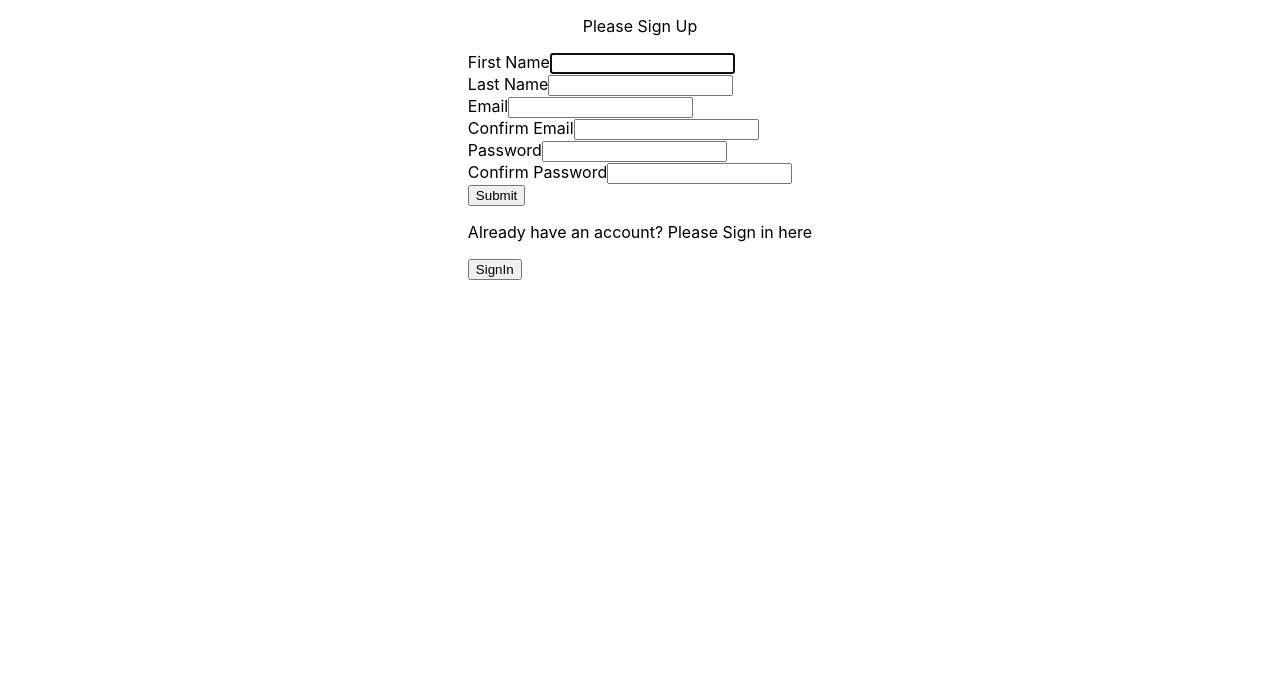
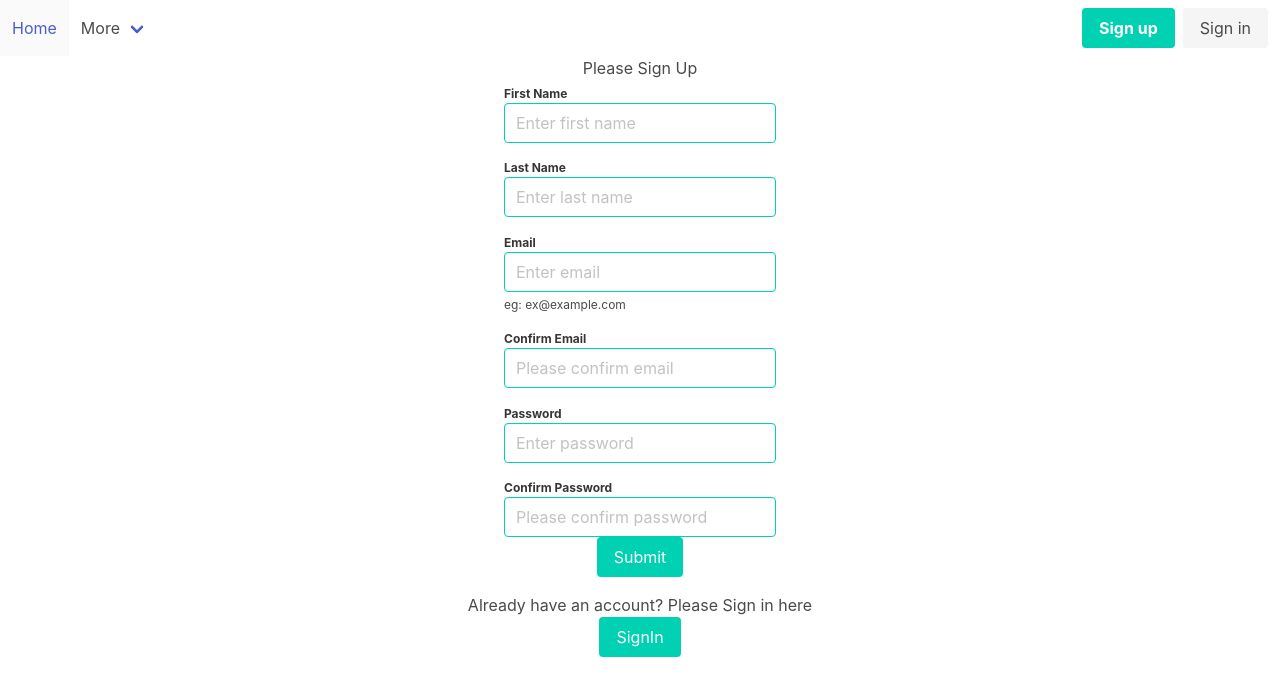
Before and after one commit to anjalidiwakar/react-startup-app, a React (Create React App) app: page /admin in a window 1280 px wide. Both pictures are taken after a click on the button "SignUp". Shown: the top 696 px of the page. Built offline with nearby package versions, Linux system fonts and the light colour scheme.

Commit message:
styling changes

```diff
--- a/package.json
+++ b/package.json
@@ -10,6 +10,7 @@
     "bulma": "^0.9.1",
     "react": "^17.0.1",
     "react-bootstrap": "^1.4.0",
+    "react-bulma-components": "^3.4.0",
     "react-button": "^1.2.1",
     "react-dom": "^17.0.1",
     "react-form": "^4.0.1",
--- a/public/index.html
+++ b/public/index.html
@@ -10,6 +10,7 @@
       content="Web site created using create-react-app"
     />
     <link rel="apple-touch-icon" href="%PUBLIC_URL%/logo192.png" />
+    <link rel="stylesheet" href="https://cdn.jsdelivr.net/npm/bulma@0.9.1/css/bulma.min.css" />
     <!--
       manifest.json provides metadata used when your web app is installed on a
       user's mobile device or desktop. See https://developers.google.com/web/fundamentals/web-app-manifest/
--- a/src/components/App.jsx
+++ b/src/components/App.jsx
@@ -1,5 +1,5 @@
-import React from 'react';
-import { Route } from 'react-router-dom';
+import React, { useState } from 'react';
+import { Route, Switch } from 'react-router-dom';
 import User from './user/User';
 import Header from './header/Header';
 import Admin from './admin/Admin';
@@ -7,12 +7,19 @@ import HomePage from './home/home';
 import Polls from './polls/polls';
 
 export default function App() {
+    const [showSignin, setShowLogin] = useState(false);
+    const [showSignup, setSignup] = useState(false);
+
     return (
         <div>
-            <Route exact path="/" component={HomePage} />
+            <Header signinToken={setShowLogin} signupToken={setSignup}/>
+            <Switch>
+            {/* <Route exact path="/" component={HomePage} token={showLogin}/> */}
+            <Route exact path="/"  component={() => <HomePage signinToken={showSignin} signupToken={showSignup} />} />
             <Route path="/admin" component={Admin} />
             <Route path="/user" component={User} />
             <Route path="/polls" component={Polls} />
+            </Switch>
         </div>
     );
 }
--- a/src/components/SignUp/signup.jsx
+++ b/src/components/SignUp/signup.jsx
@@ -51,64 +51,91 @@ export default function SignUp() {
         return (
             <div className="signUp-wrapper">
                 <p> Please Sign Up</p>
-                <Form onSubmit={handleClick}>
-                    <Form.Group controlId='firstName'>
-                        <Form.Label>First Name</Form.Label>
-                        <Form.Control
-                            required
-                            autoFocus
-                            value={firstName}
-                            onChange={(v) => setFirstName(v.target.value)}
-                        />
-                    </Form.Group>
-                    <Form.Group controlId='lastName'>
-                        <Form.Label>Last Name</Form.Label>
-                        <Form.Control
-                            value={lastName}
-                            onChange={(v) => setlastName(v.target.value)}
-                        />
-                    </Form.Group>
-                    <Form.Group controlId='email'>
-                        <Form.Label>Email</Form.Label>
-                        <Form.Control
-                            required
-                            type="email"
-                            value={email}
-                            onChange={(v) => setemail(v.target.value)}
-                        />
-                    </Form.Group>
-                    <Form.Group controlId='confirmEmail'>
-                        <Form.Label>Confirm Email</Form.Label>
-                        <Form.Control
-                            required
-                            type="confirmEmail"
-                            value={confirmEmail}
-                            onChange={(v) => setconfirmEmail(v.target.value)}
-                        />
-                    </Form.Group>
-                    <Form.Group controlId='password'>
-                        <Form.Label>Password</Form.Label>
-                        <Form.Control
-                            required
-                            type="password"
-                            value={password}
-                            onChange={(v) => setpassword(v.target.value)}
-                        />
-                    </Form.Group>
-                    <Form.Group controlId='confirmPassword'>
-                        <Form.Label>Confirm Password</Form.Label>
-                        <Form.Control
-                            required
-                            type="password"
-                            value={confirmPassword}
-                            onChange={(v) => setconfirmPassword(v.target.value)}
-                        />
-                    </Form.Group>
+<div >
+                <div className="field">
+                <div className="field-label is-small">
+                        <label className="label has-text-left">First Name</label>
+                    </div>
+                    <div className="field-body">
+                        <div className="field">
+                            <p className="control">
+                                <input className="input is-primary" type="text" value={firstName} onChange={(v) => setFirstName(v.target.value)}
+                                    placeholder="Enter first name"></input>
+                            </p>
+                        </div>
+                    </div>
+                </div>
+                <div className="field">
+                <div className="field-label is-small">
+                        <label className="label has-text-left">Last Name</label>
+                    </div>
+                    <div className="field-body">
+                        <div className="field">
+                            <p className="control">
+                                <input className="input is-primary" type="text" value={lastName} onChange={(v) => setlastName(v.target.value)}
+                                    placeholder="Enter last name"></input>
+                            </p>
+                        </div>
+                    </div>
+                </div>
+                <div className="field">
+                <div className="field-label is-small">
+                        <label className="label has-text-left">Email</label>
+                    </div>
+                    <div className="field-body">
+                        <div className="field">
+                            <p className="control">
+                                <input className="input is-primary" type="email" value={email} onChange={(v) => setemail(v.target.value)}
+                                    placeholder="Enter email"></input>
+                                <p className="help">eg: ex@example.com</p>
+                            </p>
+                        </div>
+                    </div>
+                </div>
+                <div className="field">
+                <div className="field-label is-small">
+                        <label className="label has-text-left">Confirm Email</label>
+                    </div>
+                    <div className="field-body">
+                        <div className="field">
+                            <p className="control">
+                                <input className="input is-primary" type="email" value={confirmEmail} onChange={(v) => setconfirmEmail(v.target.value)}
+                                    placeholder="Please confirm email"></input>
+                            </p>
+                        </div>
+                    </div>
+                </div>
+                <div className="field">
+                <div className="field-label is-small">
+                        <label className="label has-text-left">Password</label>
+                    </div>
+                    <div className="field-body">
+                        <div className="field">
+                            <p className="control">
+                                <input className="input is-primary" type="password" value={password} onChange={(v) => setpassword(v.target.value)}
+                                    placeholder="Enter password"></input>
+                            </p>
+                        </div>
+                    </div>
+                </div>
+                <div className="field">
+                    <div className="field-label is-small">
+                        <label className="label has-text-left">Confirm Password</label>
+                    </div>
+                    <div className="field-body">
+                        <div className="field">
+                            <p className="control">
+                                <input className="input is-primary" type="password" value={confirmPassword} onChange={(v) => setconfirmPassword(v.target.value)}
+                                    placeholder="Please confirm password"></input>
+                            </p>
+                        </div>
+                    </div>
+                </div>
+</div>
+                <Button className="buttons button is-primary" type="submit" onClick={handleClick}>Submit</Button>
+                <p> Already have an account? Please Sign in here</p>
+                <Button className="buttons button is-primary" onClick={handleSignIn}>SignIn</Button>
 
-                    <Button type="submit">Submit</Button>
-                    <p> Already have an account? Please Sign in here</p>
-                    <Button onClick={handleSignIn}>SignIn</Button>
-                </Form>
             </div>
         );
     }
@@ -123,8 +150,8 @@ export default function SignUp() {
     else if (renderState === "SignedUp") {
         return (
             <div className="signUp-wrapper">
-                Your account is successfully created. Please sign in here.
-                <SignInHere />
+                Your account is successfully created. Please sign in.
+                {/* <SignInHere /> */}
             </div>
         )
     }
--- a/src/components/header/Header.jsx
+++ b/src/components/header/Header.jsx
@@ -1,13 +1,147 @@
-import React from 'react';
+import React, { useState } from 'react';
 import { render } from 'react-dom';
-import { NavLink } from 'react-router-dom'
+import { NavLink, useHistory } from 'react-router-dom'
 import '../Common.css';
 import './Header.css';
-export default function Header() {
-    return (
-        <nav className="align-right">
-            <NavLink to="/admin" >Admin </NavLink> {" | "}
-            <NavLink to="/User" >User </NavLink>
-        </nav>
-    );
+import SignIn from '../signIn/SignIn';
+export default function Header(props) {
+    let isUserLoggedIn = false;
+    let users = localStorage.getItem("users"), user, compToRender;
+    const history = useHistory();
+    if (users) {
+        users = JSON.parse(users);
+    }
+    if (sessionStorage.getItem("email") != null) {
+
+        isUserLoggedIn = true;
+        alert(isUserLoggedIn);
+        user = users.find(u => u.email === sessionStorage.getItem("email"));
+    }
+    function signOutUser() {
+        sessionStorage.removeItem("email");
+    }
+    function onClicksignUp() {
+        props.signinToken(false);
+        props.signupToken(true);
+    }
+    function onClicksignIn() {
+        props.signupToken(false);
+        props.signinToken(true);
+    }
+    if (!isUserLoggedIn)
+        return (
+            <>
+                <nav class="navbar" role="navigation" aria-label="main navigation">
+                    <div class="navbar-brand">
+                        {/* <a class="navbar-item" href="https://bulma.io">
+                            <img src="https://bulma.io/images/bulma-logo.png" width="112" height="28" />
+                        </a> */}
+                        <a role="button" class="navbar-burger" aria-label="menu" aria-expanded="false" data-target="navbarBasicExample">
+                            <span aria-hidden="true"></span>
+                            <span aria-hidden="true"></span>
+                            <span aria-hidden="true"></span>
+                        </a>
+                    </div>
+
+                    <div id="navbarBasicExample" class="navbar-menu">
+                        <div class="navbar-start">
+                            <a class="navbar-item">
+                                Home
+                             </a>
+                            <div class="navbar-item has-dropdown is-hoverable">
+                                <a class="navbar-link">
+                                    More
+            </a>
+                                <div class="navbar-dropdown">
+                                    <a class="navbar-item">
+                                        About
+              </a>
+                                    <a class="navbar-item">
+                                        Contact
+              </a>
+                                    <hr class="navbar-divider" />
+                                    <a class="navbar-item">
+                                        Report an issue
+              </a>
+                                </div>
+                            </div>
+                        </div>
+                        <div class="navbar-end">
+                            <div class="navbar-item">
+                                <div class="buttons">
+                                    <a class="button is-primary">
+                                        <strong onClick={onClicksignUp}>Sign up</strong>
+                                    </a>
+                                    <a class="button is-light" onClick={onClicksignIn}>
+                                        Sign in
+              </a>
+                                </div>
+                            </div>
+                        </div>
+                    </div>
+                </nav>
+                {compToRender}
+            </>
+        );
+
+    else
+        return (
+            <nav class="navbar" role="navigation" aria-label="main navigation">
+                <div class="navbar-brand">
+                    {/* <a class="navbar-item" href="https://bulma.io">
+                        <img src="https://bulma.io/images/bulma-logo.png" width="112" height="28" />
+                    </a> */}
+                    <a role="button" class="navbar-burger" aria-label="menu" aria-expanded="false" data-target="navbarBasicExample">
+                        <span aria-hidden="true"></span>
+                        <span aria-hidden="true"></span>
+                        <span aria-hidden="true"></span>
+                    </a>
+                </div>
+
+                <div id="navbarBasicExample" class="navbar-menu">
+                    <div class="navbar-start">
+                        <a class="navbar-item">
+                            Home
+                 </a>
+                        <div class="navbar-item has-dropdown is-hoverable">
+                            <a class="navbar-link">
+                                More
+</a>
+                            <div class="navbar-dropdown">
+                                <a class="navbar-item">
+                                    About
+  </a>
+                                <a class="navbar-item">
+                                    Jobs
+  </a>
+                                <a class="navbar-item">
+                                    Contact
+  </a>
+                                <hr class="navbar-divider" />
+                                <a class="navbar-item">
+                                    Report an issue
+  </a>
+                            </div>
+                        </div>
+                    </div>
+                    <div class="navbar-end">
+                        <div class="navbar-item">
+                            Welcome {JSON.stringify(user.firstName)}
+                            <div class="navbar-item has-dropdown is-hoverable">
+                                <a class="navbar-link">
+
+                                </a>
+                                <div class="navbar-dropdown">
+                                    <a onClick={signOutUser} class="navbar-item">
+                                        Sign out
+              </a>
+
+                                </div>
+                            </div>
+                        </div>
+                    </div>
+                </div>
+            </nav>
+        );
+
 }
--- a/src/components/home/home.jsx
+++ b/src/components/home/home.jsx
@@ -1,22 +1,53 @@
 import { render } from '@testing-library/react';
-import React from 'react';
+import React, { useState } from 'react';
 import '../Common.css';
 import SignIn from '../signIn/SignIn';
+import SignUp from '../SignUp/Signup';
+import User from "../user/User";
 
-function NavigateToPortal() {
-  alert('hey');
-}
+export default function HomePage(props) {
+  let userExistsOrNot = sessionStorage.getItem("email");
+  const [userSignedIn, setUserSignedIn] = useState(false);
+  if(sessionStorage.getItem("email") != null)
+  {
+      setUserSignedIn(true);
+  }
 
-function Button(props) {
-  const handleClick = () => NavigateToPortal();
-  return <button onClick={handleClick}> {props.role}</button>
-}
-export default function HomePage() {
-  return (
+  if(props.signinToken)
+  {
+    return (
       <div className="wrapper">
         Welcome to Home Page
-        <SignIn />
+        <SignIn setUserToke={props.setUserToken}/>
       </div>
     );
+  }
+  else if(props.signupToken)
+  {
+    return (
+      <div className="wrapper">
+        Welcome to Home Page
+        <SignUp />
+      </div>
+    );
+  }
+  else if(userSignedIn)
+  {
+    return (
+      <div className="wrapper">
+
+        <User />
+      </div>
+    );
+  }
+  else{
+    return (
+      <div className="wrapper">
+        Welcome to Home Page
+
+      </div>
+    );
+  }
+
 
 }
--- a/src/components/polls/polls.jsx
+++ b/src/components/polls/polls.jsx
@@ -30,7 +30,6 @@ export default function Polls() {
     // this.setState({
     //   pollAnswers: newPollAnswers
     // })
-    alert("hello");
   }
 
   //render () {
--- a/src/components/signIn/SignIn.jsx
+++ b/src/components/signIn/SignIn.jsx
@@ -7,7 +7,7 @@ import "./SignIn.css";
 import { Link } from 'react-router-dom';
 import Admin from '../admin/Admin';
 
-export default function Login() {
+export default function Login(props) {
     const [email, setEmail] = useState("");
     const [password, setPassword] = useState("");
     const [renderState, setRenderState] = useState("");
@@ -28,7 +28,8 @@ export default function Login() {
                 sessionStorage.setItem("email", email);
                 sessionStorage.setItem("password", password);
                 sessionStorage.setItem("role", user.role);
-                window.location.href = "http://localhost:3000/" + user.role;
+                props.setUserToken(true);
+               // window.location.href = "http://localhost:3000/" + user.role;
             }
             else {
                 validationError = "Password is incorrect, please try again.";
@@ -42,35 +43,33 @@ export default function Login() {
 
     if (renderState === "") {
         return (
+            <>
             <div className="login-wrapper">
                 <p>Please Sign In</p>
-                <Form onSubmit={handleSubmit}>
-                    <Form.Group size="lg" controlId="email">
-                        <Form.Label>Email</Form.Label>
-                        <Form.Control
-                            autoFocus
-                            required
-                            type="email"
-                            value={email}
-                            onChange={(e) => setEmail(e.target.value)}
-                        />
-                    </Form.Group>
-                    <Form.Group size="lg" controlId="password">
-                        <Form.Label>Password</Form.Label>
-                        <Form.Control
-                            required
-                            type="password"
-                            value={password}
-                            onChange={(e) => setPassword(e.target.value)}
-                        />
-                    </Form.Group>
-                    <Button block size="lg" type="submit" disabled={!validateForm()}>
-                        Login
+                <div class="field">
+                    <label class="label is-large">Email</label>
+                    <div class="control">
+                        <input class="input is-normal" type="email" value={email}
+                            onChange={(e) => setEmail(e.target.value)} placeholder="Enter email" />
+                    </div>
+                </div>
+                <div class="field">
+                    <label class="label is-normal">Password</label>
+                    <div class="control">
+                        <input class="input is-normal" type="password" value={password}
+                            onChange={(e) => setPassword(e.target.value)} placeholder="Enter password" />
+                    </div>
+                </div>
+
+                <Button className="buttons button is-primary" onClick={handleSubmit} type="submit" disabled={!validateForm()}>
+                    Login
             </Button>
-                    <p> Do not have an account? Please Sign Up here</p>
-                    <Button onClick={handleSignUp}>SignUp</Button>
-                </Form>
+                <p> Do not have an account? Please Sign Up here</p>
+                <Button className="buttons button is-primary" onClick={handleSignUp}>SignUp</Button>
+
             </div>
+
+    </>
         );
     }
     else if (renderState === "SignUp") {
--- a/src/components/user/User.jsx
+++ b/src/components/user/User.jsx
@@ -2,8 +2,6 @@ import React, { useState } from 'react';
 import SignIn from '../signIn/SignIn';
 
 function NavigateToPortal() {
-    alert('hey');
-
 }
 function Button(props) {
     const handleClick = () => NavigateToPortal();
```
Also changed, not shown: src/components/admin/admin.jsx (+20 -0 lines), 2 other files (tests, documents, lock files or other folders).
